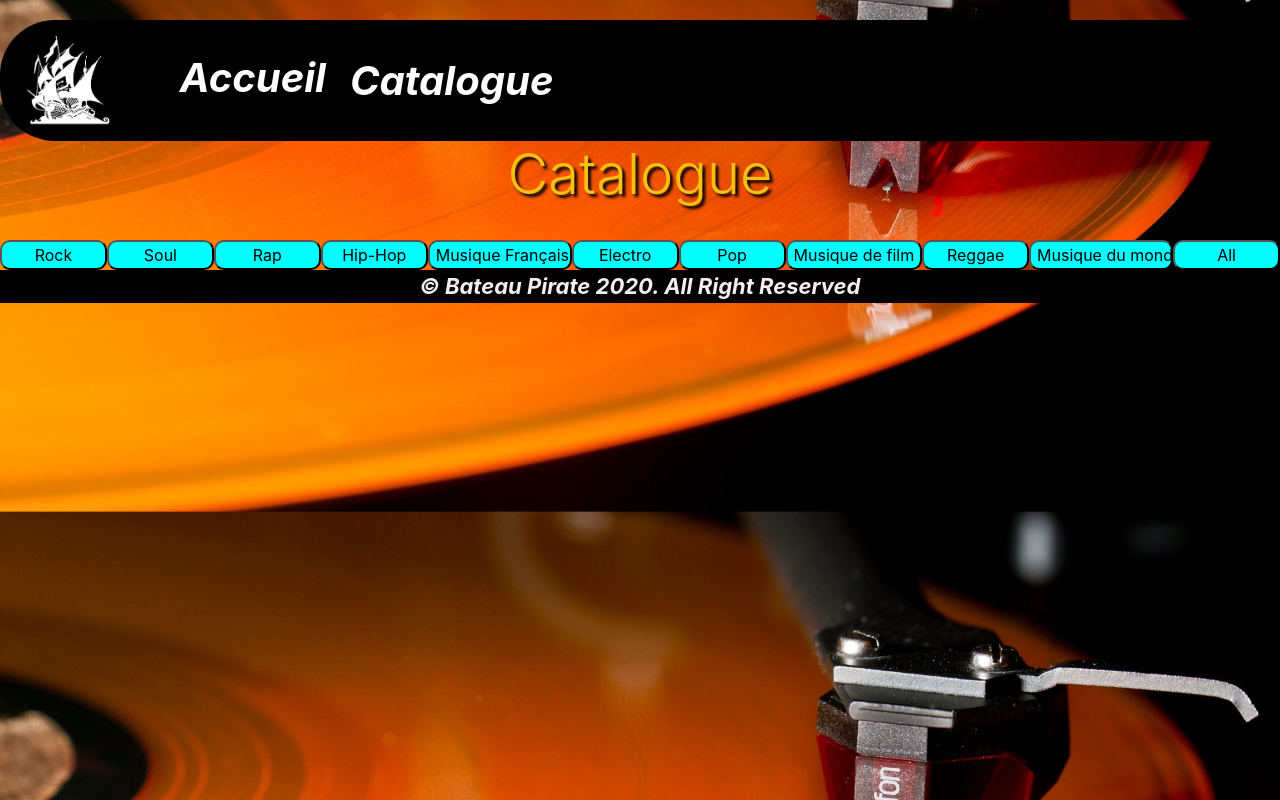
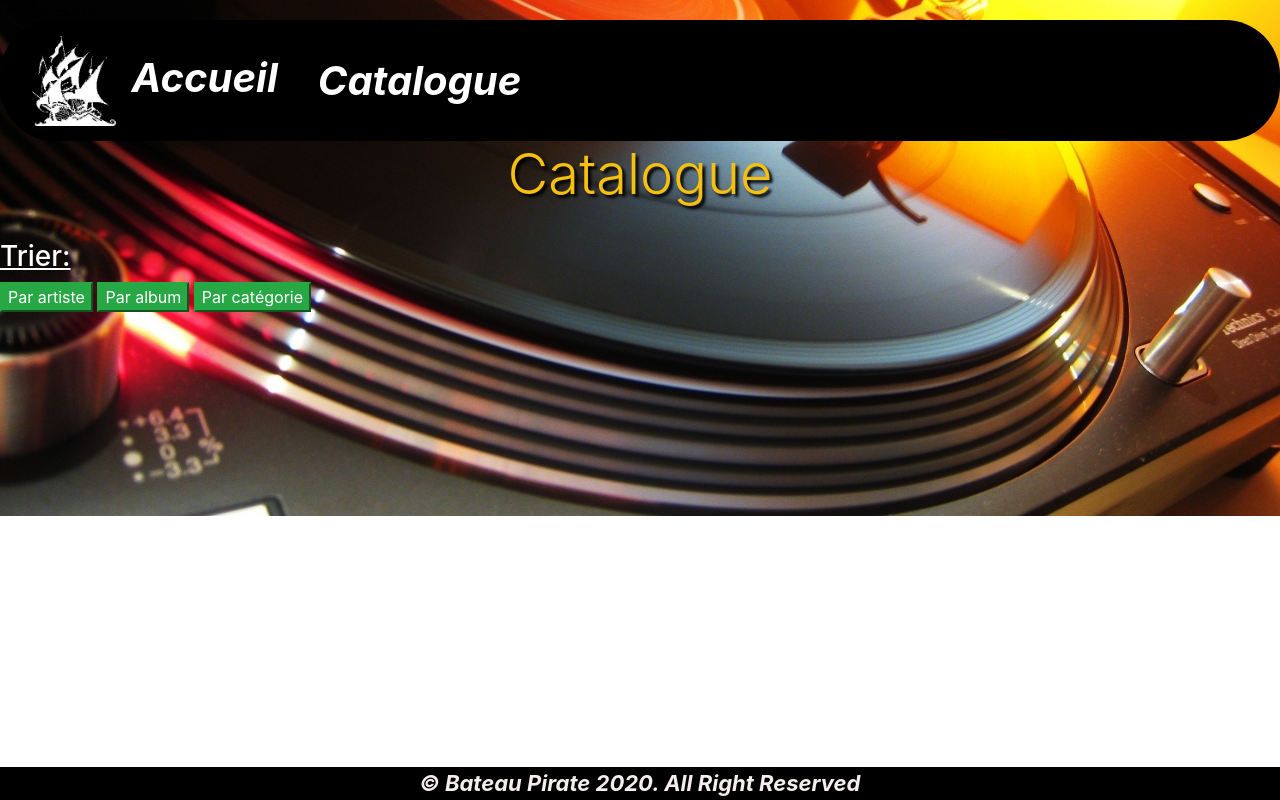
Before and after one commit to JeremyM06/Disquaire-Bateau-Pirate, a PHP site: page /index.php?page=catalogue in a window 1280 px wide. Run offline with PHP 8.4, Linux system fonts and the light colour scheme; data that the repository does not hold is empty.

Commit message:
integration vue

```diff
--- a/Classes/page.php
+++ b/Classes/page.php
@@ -6,7 +6,7 @@
 private $personnalisations;
 
 function __construct(){
-    $this->template = "acceuil.twig";
+    $this->template = "./template/acceuil.twig";
     }
     function __toString(){
         // lire le template
--- a/acceuil.twig
+++ /dev/null
@@ -1,54 +0,0 @@
-<!DOCTYPE html>
-<html lang="fr">
-
-<head>
-    <meta charset="UTF-8">
-    <meta name="viewport" content="width=device-width, initial-scale=1.0">
-    <title>Bateau-pirate</title>
-    <link rel="stylesheet" href="https://cdn.jsdelivr.net/npm/bootstrap@4.5.3/dist/css/bootstrap.min.css"
-    integrity="sha384-TX8t27EcRE3e/ihU7zmQxVncDAy5uIKz4rEkgIXeMed4M0jlfIDPvg6uqKI2xXr2" crossorigin="anonymous">
-    <link rel="stylesheet" href="style/style.css">
-
-</head>
-
-<body>
-
-    <nav class="navbar navbar-expand-lg navbar-dark sticky-top lex-nav">
-        <a href="index.php"><img src="./assets/images/logo3.jpg" height="90px"></a>
-        <button class="navbar-toggler" type="button" data-toggle="collapse" data-target="#navbarNav"
-            aria-controls="navbarNav" aria-expanded="false" aria-label="Toggle navigation">
-            <span class="navbar-toggler-icon"></span>
-        </button>
-        <div class="collapse navbar-collapse" id="navbarNav">
-            <ul class="navbar-nav">
-                <li>
-                    <a class="navbar-brand" href="index.php"><b>Accueil</b></a>
-                </li>
-                <li class="nav-item active">
-                    <a class="nav-link" href="index.php?page=catalogue"><b>Catalogue</b> <span class="sr-only">(current)</span></a>
-                </li>
-            </ul>
-        </div>
-    </nav>
-    <main>
-    {{ contenu }}
-    </main>
-    <footer class="container-fluid lexfooter">
-        <div class="row absolute-bottom">
-            <div class="col text-center">
-                <b>© Bateau Pirate 2020. All Right Reserved</b>
-            </div>
-        </div>
-    </footer>
-<script src="https://code.jquery.com/jquery-3.5.1.slim.min.js"
-    integrity="sha384-DfXdz2htPH0lsSSs5nCTpuj/zy4C+OGpamoFVy38MVBnE+IbbVYUew+OrCXaRkfj"
-    crossorigin="anonymous"></script>
-<script src="https://cdn.jsdelivr.net/npm/popper.js@1.16.1/dist/umd/popper.min.js"
-    integrity="sha384-9/reFTGAW83EW2RDu2S0VKaIzap3H66lZH81PoYlFhbGU+6BZp6G7niu735Sk7lN"
-    crossorigin="anonymous"></script>
-<script src="https://cdn.jsdelivr.net/npm/bootstrap@4.5.3/dist/js/bootstrap.min.js"
-    integrity="sha384-w1Q4orYjBQndcko6MimVbzY0tgp4pWB4lZ7lr30WKz0vr/aWKhXdBNmNb5D92v7s"
-    crossorigin="anonymous"></script>
-</body>
-
-</html>
--- a/router/catalogue.php
+++ b/router/catalogue.php
@@ -3,7 +3,13 @@
 $contenu = '
 <h1 class="display-4 text-center">Catalogue</h1><br>
 <div>
-<form method="POST" class="d-flex justify-content-between ajaCateg">
+    <h3 class="text-white"><u>Trier:</u></h3>
+    <form method="POST">
+        <input type="submit" name="cmd" value="Par artiste" class="btn-success">
+        <input type="submit" name="cmd" value="Par album" class="btn-success">
+        <input type="submit" @click.prevent="triCateg =! triCateg" value="Par catégorie" class="btn-success">
+
+        <div v-show="triCateg" class="ajaCateg">
             <input type="submit" name="cmd" value="Rock">
             <input type="submit" name="cmd" value="Soul">
             <input type="submit" name="cmd" value="Rap">
@@ -15,6 +21,7 @@
             <input type="submit" name="cmd" value="Reggae">
             <input type="submit" name="cmd" value="Musique du monde">
             <input type="submit" name="cmd" value="All">
+        </div>
     </form>
 </div>
 ';
@@ -22,74 +29,83 @@
 
 if(empty($_POST['cmd'])){
     foreach($dbd->query("SELECT D.image, A.nom, D.id, D.album, C.categorie FROM disques D, artistes A, categories C WHERE A.id = D.artiste AND C.id = D.categorie")as $values){
-        $contenu.= '<div class="cards"><a href="index.php?page=details&id='.$values['id'].'"><img src="assets/images/'.$values['image'].'" alt=""><br>'.$values['album']." <br>de(s)<br> ".$values['nom'].'</a><a href="index.php?page=reserv&id='.$values['id'].'"><button >Reserver</button></a></div>';
+        $contenu.= '<div class="cards"><a href="index.php?page=details&id='.$values['id'].'" class="text-center"><img src="assets/images/'.$values['image'].'" alt=""><br><p class="text-center">'.$values['album']." <br>de(s)<br> ".$values['nom'].'</p></a><a href="index.php?page=reserv&id='.$values['id'].'"><button >Reserver</button></a></div>';
     }
 }else{
     $cmd = $_POST['cmd'];
     switch ($cmd){
+        case 'Par artiste':
+            foreach($dbd->query("SELECT D.image, A.nom, D.id, D.album, C.categorie FROM disques D, artistes A, categories C WHERE A.id = D.artiste AND C.id = D.categorie ORDER BY A.nom")as $values){
+                $contenu.= '<div class="cards"><a href="index.php?page=details&id='.$values['id'].'" class="text-center"><img src="assets/images/'.$values['image'].'" alt=""><br><p class="text-center">'.$values['album']." <br>de(s)<br> ".$values['nom'].'</p></a><a href="index.php?page=reserv&id='.$values['id'].'"><button >Reserver</button></a></div>';
+                    }
+        break;
+
+        case 'Par album':
+            foreach($dbd->query("SELECT D.image, A.nom, D.id, D.album, C.categorie FROM disques D, artistes A, categories C WHERE A.id = D.artiste AND C.id = D.categorie ORDER BY D.album")as $values){
+                $contenu.= '<div class="cards"><a href="index.php?page=details&id='.$values['id'].'" class="text-center"><img src="assets/images/'.$values['image'].'" alt=""><br><p class="text-center">'.$values['album']." <br>de(s)<br> ".$values['nom'].'</p></a><a href="index.php?page=reserv&id='.$values['id'].'"><button >Reserver</button></a></div>';
+                    }
+        break;
+
         case 'Rock':
             foreach($dbd->query("SELECT D.image, A.nom, D.id, D.album, C.categorie, C.id AS idC FROM disques D, artistes A, categories C WHERE A.id = D.artiste AND C.id = D.categorie AND C.id = 1")as $values){
-                $contenu.= '<div class="cards"><a href="index.php?page=details&id='.$values['id'].'"><img src="assets/images/'.$values['image'].'" alt=""><br>'.$values['album']." <br>de(s)<br> ".$values['nom'].'</a><a href="index.php?page=reserv&id='.$values['id'].'"><button >Reserver</button></a></div>';
+                $contenu.= '<div class="cards"><a href="index.php?page=details&id='.$values['id'].'" class="text-center"><img src="assets/images/'.$values['image'].'" alt=""><br><p class="text-center">'.$values['album']." <br>de(s)<br> ".$values['nom'].'</p></a><a href="index.php?page=reserv&id='.$values['id'].'"><button >Reserver</button></a></div>';
             }
         break;
         case 'Soul':
             foreach($dbd->query("SELECT D.image, A.nom, D.id, D.album, C.categorie, C.id AS idC FROM disques D, artistes A, categories C WHERE A.id = D.artiste AND C.id = D.categorie AND C.id = 3")as $values){
-                $contenu.= '<div class="cards"><a href="index.php?page=details&id='.$values['id'].'"><img src="assets/images/'.$values['image'].'" alt=""><br>'.$values['album']." <br>de(s)<br> ".$values['nom'].'</a><a href="index.php?page=reserv&id='.$values['id'].'"><button >Reserver</button></a></div>';
+                $contenu.= '<div class="cards"><a href="index.php?page=details&id='.$values['id'].'" class="text-center"><img src="assets/images/'.$values['image'].'" alt=""><br><p class="text-center">'.$values['album']." <br>de(s)<br> ".$values['nom'].'</p></a><a href="index.php?page=reserv&id='.$values['id'].'"><button >Reserver</button></a></div>';
             }
         break;
         case 'Rap':
             foreach($dbd->query("SELECT D.image, A.nom, D.id, D.album, C.categorie, C.id AS idC FROM disques D, artistes A, categories C WHERE A.id = D.artiste AND C.id = D.categorie AND C.id = 5")as $values){
-                $contenu.= '<div class="cards"><a href="index.php?page=details&id='.$values['id'].'"><img src="assets/images/'.$values['image'].'" alt=""><br>'.$values['album']." <br>de(s)<br> ".$values['nom'].'</a><a href="index.php?page=reserv&id='.$values['id'].'"><button >Reserver</button></a></div>';
+                $contenu.= '<div class="cards"><a href="index.php?page=details&id='.$values['id'].'" class="text-center"><img src="assets/images/'.$values['image'].'" alt=""><br><p class="text-center">'.$values['album']." <br>de(s)<br> ".$values['nom'].'</p></a><a href="index.php?page=reserv&id='.$values['id'].'"><button >Reserver</button></a></div>';
             }
         break;
         case 'Hip-Hop':
             foreach($dbd->query("SELECT D.image, A.nom, D.id, D.album, C.categorie, C.id AS idC FROM disques D, artistes A, categories C WHERE A.id = D.artiste AND C.id = D.categorie AND C.id = 6")as $values){
-                $contenu.= '<div class="cards"><a href="index.php?page=details&id='.$values['id'].'"><img src="assets/images/'.$values['image'].'" alt=""><br>'.$values['album']." <br>de(s)<br> ".$values['nom'].'</a><a href="index.php?page=reserv&id='.$values['id'].'"><button >Reserver</button></a></div>';
+                $contenu.= '<div class="cards"><a href="index.php?page=details&id='.$values['id'].'" class="text-center"><img src="assets/images/'.$values['image'].'" alt=""><br><p class="text-center">'.$values['album']." <br>de(s)<br> ".$values['nom'].'</p></a><a href="index.php?page=reserv&id='.$values['id'].'"><button >Reserver</button></a></div>';
             }
         break;
         case 'Musique Française':
             foreach($dbd->query("SELECT D.image, A.nom, D.id, D.album, C.categorie, C.id AS idC FROM disques D, artistes A, categories C WHERE A.id = D.artiste AND C.id = D.categorie AND C.id = 8")as $values){
-                $contenu.= '<div class="cards"><a href="index.php?page=details&id='.$values['id'].'"><img src="assets/images/'.$values['image'].'" alt=""><br>'.$values['album']." <br>de(s)<br> ".$values['nom'].'</a><a href="index.php?page=reserv&id='.$values['id'].'"><button >Reserver</button></a></div>';
+                $contenu.= '<div class="cards"><a href="index.php?page=details&id='.$values['id'].'" class="text-center"><img src="assets/images/'.$values['image'].'" alt=""><br><p class="text-center">'.$values['album']." <br>de(s)<br> ".$values['nom'].'</p></a><a href="index.php?page=reserv&id='.$values['id'].'"><button >Reserver</button></a></div>';
             }
         break;
         case 'Electro':
             foreach($dbd->query("SELECT D.image, A.nom, D.id, D.album, C.categorie, C.id AS idC FROM disques D, artistes A, categories C WHERE A.id = D.artiste AND C.id = D.categorie AND C.id = 9")as $values){
-                $contenu.= '<div class="cards"><a href="index.php?page=details&id='.$values['id'].'"><img src="assets/images/'.$values['image'].'" alt=""><br>'.$values['album']." <br>de(s)<br> ".$values['nom'].'</a><a href="index.php?page=reserv&id='.$values['id'].'"><button >Reserver</button></a></div>';
+                $contenu.= '<div class="cards"><a href="index.php?page=details&id='.$values['id'].'" class="text-center"><img src="assets/images/'.$values['image'].'" alt=""><br><p class="text-center">'.$values['album']." <br>de(s)<br> ".$values['nom'].'</p></a><a href="index.php?page=reserv&id='.$values['id'].'"><button >Reserver</button></a></div>';
             }
         break;
         case 'Pop':
             foreach($dbd->query("SELECT D.image, A.nom, D.id, D.album, C.categorie, C.id AS idC FROM disques D, artistes A, categories C WHERE A.id = D.artiste AND C.id = D.categorie AND C.id = 10")as $values){
-                $contenu.= '<div class="cards"><a href="index.php?page=details&id='.$values['id'].'"><img src="assets/images/'.$values['image'].'" alt=""><br>'.$values['album']." <br>de(s)<br> ".$values['nom'].'</a><a href="index.php?page=reserv&id='.$values['id'].'"><button >Reserver</button></a></div>';
+                $contenu.= '<div class="cards"><a href="index.php?page=details&id='.$values['id'].'" class="text-center"><img src="assets/images/'.$values['image'].'" alt=""><br><p class="text-center">'.$values['album']." <br>de(s)<br> ".$values['nom'].'</p></a><a href="index.php?page=reserv&id='.$values['id'].'"><button >Reserver</button></a></div>';
             }
         break;
         case 'Musique de film':
             foreach($dbd->query("SELECT D.image, A.nom, D.id, D.album, C.categorie, C.id AS idC FROM disques D, artistes A, categories C WHERE A.id = D.artiste AND C.id = D.categorie AND C.id = 7")as $values){
-                $contenu.= '<div class="cards"><a href="index.php?page=details&id='.$values['id'].'"><img src="assets/images/'.$values['image'].'" alt=""><br>'.$values['album']." <br>de(s)<br> ".$values['nom'].'</a><a href="index.php?page=reserv&id='.$values['id'].'"><button >Reserver</button></a></div>';
+                $contenu.= '<div class="cards"><a href="index.php?page=details&id='.$values['id'].'" class="text-center"><img src="assets/images/'.$values['image'].'" alt=""><br><p class="text-center">'.$values['album']." <br>de(s)<br> ".$values['nom'].'</p></a><a href="index.php?page=reserv&id='.$values['id'].'"><button >Reserver</button></a></div>';
             }
         break;
         case 'Reggae':
             foreach($dbd->query("SELECT D.image, A.nom, D.id, D.album, C.categorie, C.id AS idC FROM disques D, artistes A, categories C WHERE A.id = D.artiste AND C.id = D.categorie AND C.id = 2")as $values){
-                $contenu.= '<div class="cards"><a href="index.php?page=details&id='.$values['id'].'"><img src="assets/images/'.$values['image'].'" alt=""><br>'.$values['album']." <br>de(s)<br> ".$values['nom'].'</a><a href="index.php?page=reserv&id='.$values['id'].'"><button >Reserver</button></a></div>';
+                $contenu.= '<div class="cards"><a href="index.php?page=details&id='.$values['id'].'" class="text-center"><img src="assets/images/'.$values['image'].'" alt=""><br><p class="text-center">'.$values['album']." <br>de(s)<br> ".$values['nom'].'</p></a><a href="index.php?page=reserv&id='.$values['id'].'"><button >Reserver</button></a></div>';
             }
         break;
         case 'Musique du monde':
             foreach($dbd->query("SELECT D.image, A.nom, D.id, D.album, C.categorie, C.id AS idC FROM disques D, artistes A, categories C WHERE A.id = D.artiste AND C.id = D.categorie AND C.id = 11")as $values){
-                $contenu.= '<div class="cards"><a href="index.php?page=details&id='.$values['id'].'"><img src="assets/images/'.$values['image'].'" alt=""><br>'.$values['album']." <br>de(s)<br> ".$values['nom'].'</a><a href="index.php?page=reserv&id='.$values['id'].'"><button >Reserver</button></a></div>';
+                $contenu.= '<div class="cards"><a href="index.php?page=details&id='.$values['id'].'" class="text-center"><img src="assets/images/'.$values['image'].'" alt=""><br><p class="text-center">'.$values['album']." <br>de(s)<br> ".$values['nom'].'</p></a><a href="index.php?page=reserv&id='.$values['id'].'"><button >Reserver</button></a></div>';
             }
         break;
 
         case 'All':
             foreach($dbd->query("SELECT D.image, A.nom, D.id, D.album, C.categorie FROM disques D, artistes A, categories C WHERE A.id = D.artiste AND C.id = D.categorie")as $values){
-                $contenu.= '<div class="cards"><a href="index.php?page=details&id='.$values['id'].'"><img src="assets/images/'.$values['image'].'" alt=""><br>'.$values['album']." <br>de(s)<br> ".$values['nom'].'</a><a href="index.php?page=reserv&id='.$values['id'].'"><button >Reserver</button></a></div>';
+                $contenu.= '<div class="cards"><a href="index.php?page=details&id='.$values['id'].'" class="text-center"><img src="assets/images/'.$values['image'].'" alt=""><br><p class="text-center">'.$values['album']." <br>de(s)<br> ".$values['nom'].'</p></a><a href="index.php?page=reserv&id='.$values['id'].'"><button >Reserver</button></a></div>';
             }
         break;
 
     }
 
 }
-/*foreach($dbd->query("SELECT D.image, A.nom, D.id, D.album, C.categorie FROM disques D, artistes A, categories C WHERE A.id = D.artiste AND C.id = D.categorie")as $values){
-    $contenu.= '<div class="cards"><a href="index.php?page=details&id='.$values['id'].'"><img src="assets/images/'.$values['image'].'" alt=""></a><br>'.$values['nom']." est l'interprete de l'album ".$values['album']." dans la categorie ".$values['categorie'].'<a href="index.php?page=reserv&id='.$values['id'].'"><button >Reserver</button></a></div>';
-}*/
 
 
 $contenu.= "</div>";
--- a/router/home.php
+++ b/router/home.php
@@ -5,7 +5,7 @@
     <div class="jumbotron">
             <div class="row">
             <div class="col">
-                <h1 class="display-4"><b><i>Bienvenue sur le Bateau-Pirate!</i></b></h1>
+                <h1 class="display-3 text-center"><b><i>Bienvenue sur le Bateau-Pirate!</i></b></h1>
                 <hr class="my-2"><br>
                 <p><i>Welcome on board! Une multitude de Cd aux meilleurs prix vous attendent au sein de
                 notre rayon . Et cela, aussi bien du côté du neuf que des produits Bateau-Pirate occasion.</i></p>
--- a/style/style.css
+++ b/style/style.css
@@ -1,10 +1,11 @@
 body {
+    padding: 0;
+    margin: 0;
     width: 100%;
-    background-image: url(../assets/images/background3.jpg);
+    background: url(../assets/images/background2.jpg) no-repeat;
     background-size: cover;
     background-position: center;
     background-color: transparent;
-    padding-bottom: 0;
 
 }
 
@@ -75,7 +76,7 @@
     padding: 3px;
 }
 .ajaCateg input{
-    background-color: cyan;
+    background-color: rgb(255, 208, 0);
     border-radius: 10px;
     width: 9rem;
 }
--- /dev/null
+++ b/template/acceuil.twig
@@ -0,0 +1,56 @@
+<!DOCTYPE html>
+<html lang="fr">
+
+<head>
+    <meta charset="UTF-8">
+    <meta name="viewport" content="width=device-width, initial-scale=1.0">
+    <title>Bateau-pirate</title>
+    <link rel="stylesheet" href="https://cdn.jsdelivr.net/npm/bootstrap@4.5.3/dist/css/bootstrap.min.css"
+    integrity="sha384-TX8t27EcRE3e/ihU7zmQxVncDAy5uIKz4rEkgIXeMed4M0jlfIDPvg6uqKI2xXr2" crossorigin="anonymous">
+    <link rel="stylesheet" href="style/style.css">
+
+</head>
+
+<body>
+    <header>
+        <nav class="navbar navbar-expand-lg navbar-dark sticky-top lex-nav">
+            <a href="index.php"><img class="ml-3" src="./assets/images/logosansfd.png" height="90px"></a>
+            <button class="navbar-toggler" type="button" data-toggle="collapse" data-target="#navbarNav"
+                aria-controls="navbarNav" aria-expanded="false" aria-label="Toggle navigation">
+                <span class="navbar-toggler-icon"></span>
+            </button>
+            <div class="collapse navbar-collapse" id="navbarNav">
+                <ul class="navbar-nav">
+                    <li>
+                        <a class="navbar-brand ml-3" href="index.php"><b>Accueil</b></a>
+                    </li>
+                    <li class="nav-item active">
+                        <a class="nav-link ml-3" href="index.php?page=catalogue"><b>Catalogue</b></a>
+                    </li>
+                </ul>
+            </div>
+        </nav>
+    </header>
+    <main>
+    <div id="app">
+    {{ contenu }}
+    </div>
+    </main>
+    <footer class="container-fluid fixed-bottom text-center lexfooter">
+                <b>© Bateau Pirate 2020. All Right Reserved</b>
+    </footer>
+    <script src="https://cdn.jsdelivr.net/npm/vue@2"></script>
+<script src="https://code.jquery.com/jquery-3.5.1.slim.min.js"
+    integrity="sha384-DfXdz2htPH0lsSSs5nCTpuj/zy4C+OGpamoFVy38MVBnE+IbbVYUew+OrCXaRkfj"
+    crossorigin="anonymous"></script>
+<script src="https://cdn.jsdelivr.net/npm/popper.js@1.16.1/dist/umd/popper.min.js"
+    integrity="sha384-9/reFTGAW83EW2RDu2S0VKaIzap3H66lZH81PoYlFhbGU+6BZp6G7niu735Sk7lN"
+    crossorigin="anonymous"></script>
+<script src="https://cdn.jsdelivr.net/npm/bootstrap@4.5.3/dist/js/bootstrap.min.js"
+    integrity="sha384-w1Q4orYjBQndcko6MimVbzY0tgp4pWB4lZ7lr30WKz0vr/aWKhXdBNmNb5D92v7s"
+    crossorigin="anonymous"></script>
+<script src="./js/app.js"></script>
+
+</body>
+
+</html>
```
Also changed, not shown: other parts of style/style.css (+40 -6 lines), js/app.js (added, +56 -0 lines), router/details.php (+6 -5 lines), router/reserv.php (+21 -10 lines), test/pre.html (+29 -4 lines), assets/images/background2.jpg (added), assets/images/logosansfd.png (added). Lines whose indentation alone changed are shown as unchanged.
